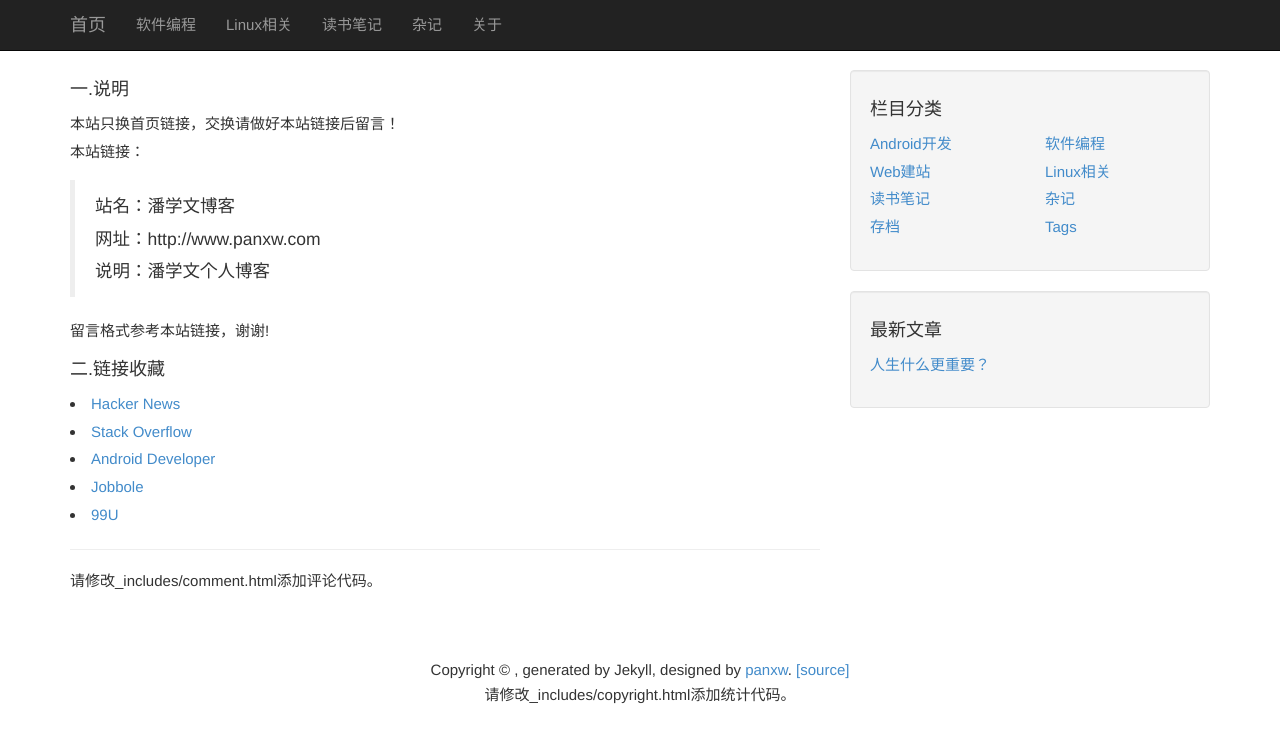
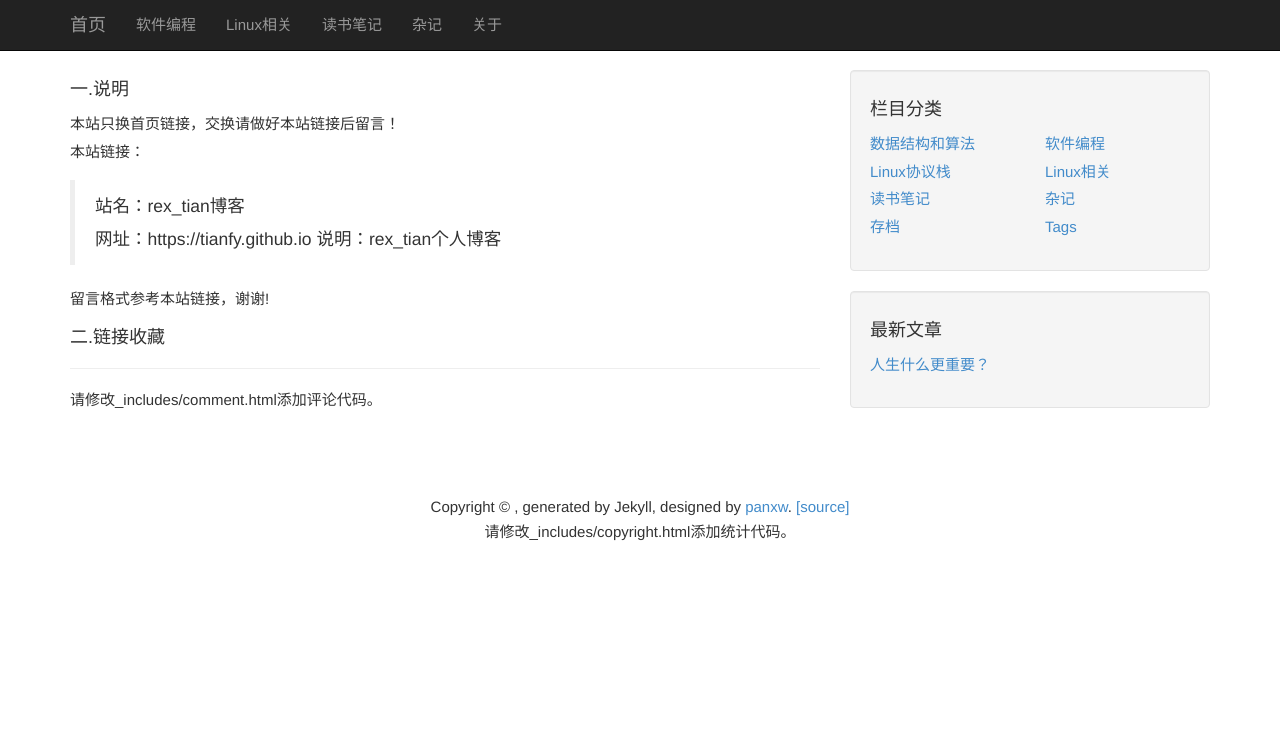
Before and after one commit to tianfy/tianfy.github.io, a Jekyll site: the page built from links.md, in a window 1280 px wide. Shown: the top 743 px of the page. Built offline with Jekyll 4.4.1, drawn with Linux system fonts in a browser that asks for light colours.

Commit message:
update blog theme

```diff
--- a/_includes/categories.html
+++ b/_includes/categories.html
@@ -1,13 +1,13 @@
               <div class="col-lg-6">
                 <ul class="list-unstyled">
                   <li>
-                    <a href="/posts/android.html">
-                      Android开发
+                    <a href="/posts/data.html">
+                      数据结构和算法
                     </a>
                   </li>
                   <li>
-                    <a href="/posts/web.html">
-                      Web建站
+                    <a href="/posts/tcpip.html">
+                      Linux协议栈
                     </a>
                   </li>
                   <li>
--- a/links.md
+++ b/links.md
@@ -1,41 +1,16 @@
 ---
 layout: page
 title: 交换链接说明
-tags: [链接,友情,交换]
+tags: [链接,交换]
 ---
 #### 一.说明
 本站只换首页链接，交换请做好本站链接后留言！
 本站链接：
 
->站名：潘学文博客
->网址：http://www.panxw.com
->说明：潘学文个人博客
+>站名：rex_tian博客
+>网址：https://tianfy.github.io
+>说明：rex_tian个人博客
 
 留言格式参考本站链接，谢谢!
 
 #### 二.链接收藏
-<li>
-<a href="https://news.ycombinator.com/">
-  Hacker News
-</a>
-</li>
-<li>
-<a href="http://www.stackoverflow.com/">
-  Stack Overflow
-</a>
-</li>
-<li>
-<a href="http://developer.android.com/">
-  Android Developer
-</a>
-</li>
-<li>
-<a href="http://blog.jobbole.com/">
-  Jobbole
-</a>
-</li>
-<li>
-<a href="http://99u.com/">
-  99U
-</a>
-</li>
```
Also changed, not shown: about.md (+5 -15 lines).
